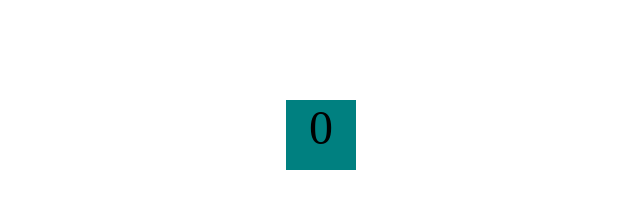
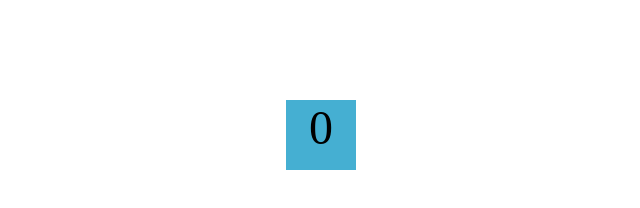
Before and after one commit to KhiKhi59/KhiKhi59.github.io, a plain HTML site: page fsd-projects/bouncing-box/index.html in a window 1280 px wide. Shown: the whole page, without its empty margins (214-854 px from the left). Drawn offline with Linux system fonts and the light colour scheme.

Commit message:
Bouncing Box

```diff
--- a/fsd-projects/bouncing-box/index.html
+++ b/fsd-projects/bouncing-box/index.html
@@ -10,7 +10,7 @@
     .box {
       width: 70px;
       height: 70px;
-      background-color: teal;
+      background-color: rgb(69, 175, 210);
       font-size: 300%;
       text-align: center;
       user-select: none;
```
